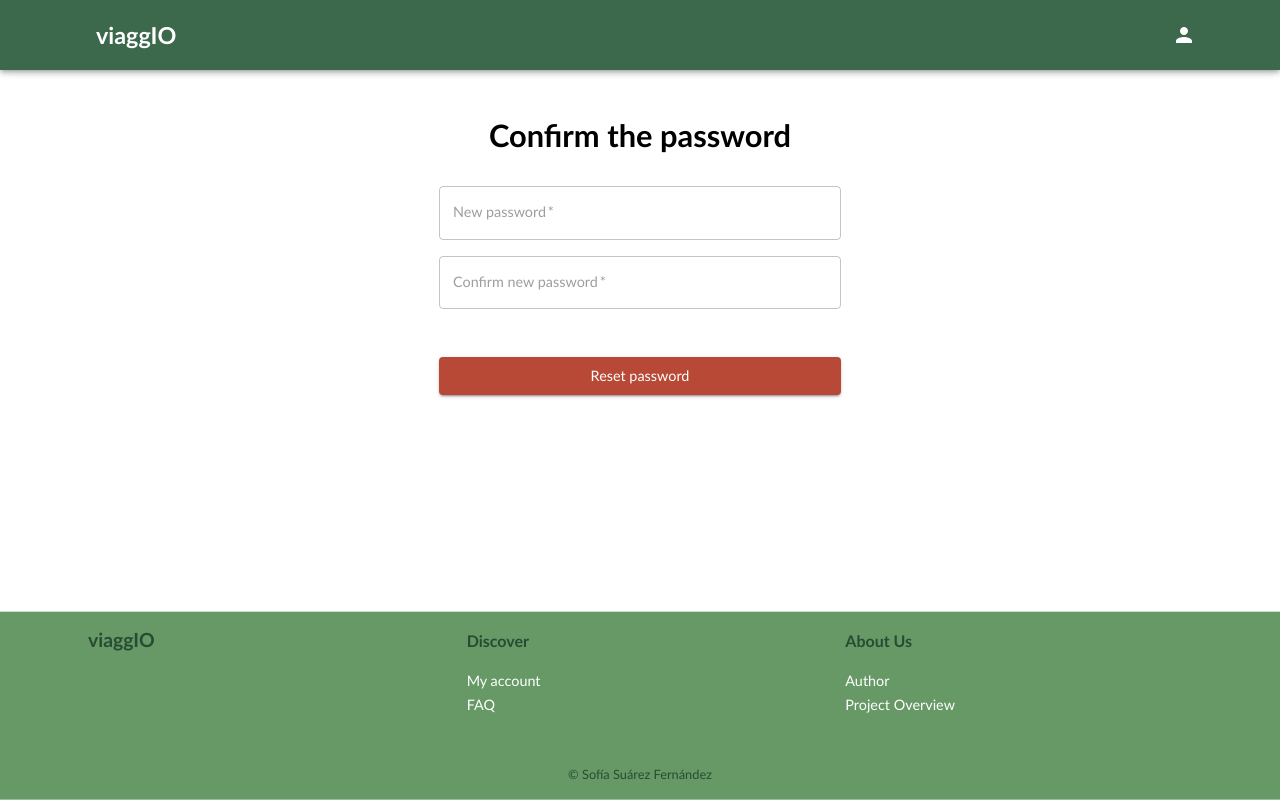
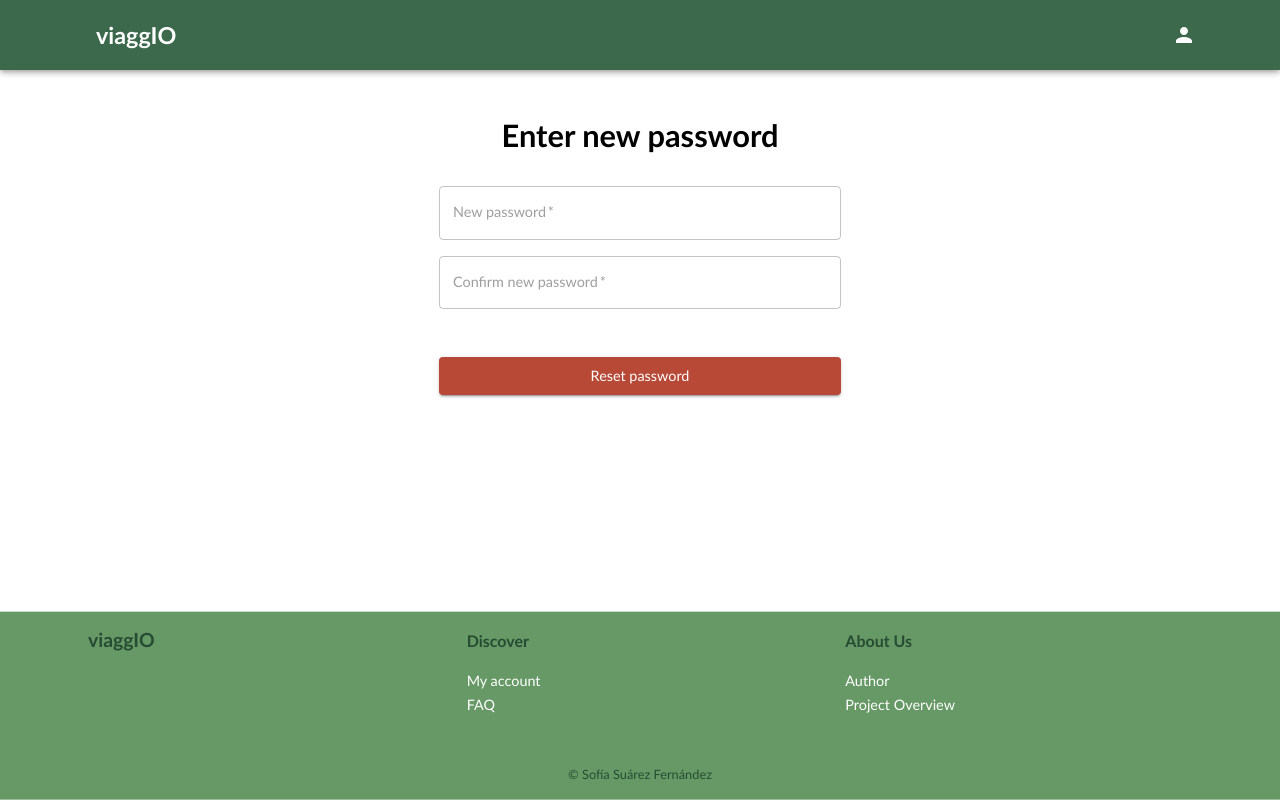
Before and after one commit to sofia-suarez-fernandez/hotel-recommendation-system, a React (Create React App) app in the folder frontend/: page /password/reset/confirm/1/1 in a window 1280 px wide. Built offline with nearby package versions, Linux system fonts and the light colour scheme; no server answers.

Commit message:
Update reset password

```diff
--- a/frontend/src/components/pages/ResetPasswordConfirm/ResetPasswordConfirm.tsx
+++ b/frontend/src/components/pages/ResetPasswordConfirm/ResetPasswordConfirm.tsx
@@ -10,7 +10,7 @@ export const ResetPasswordConfirm = (): JSX.Element => {
     <Layout>
       <Section>
         <Typography variant="h1" textAlign="center">
-          Confirm the password
+          Enter new password
         </Typography>
 
         <Grid container className={classes.wrapper}>
--- a/frontend/src/features/user/components/ResetPasswordForm/ResetPasswordForm.tsx
+++ b/frontend/src/features/user/components/ResetPasswordForm/ResetPasswordForm.tsx
@@ -33,7 +33,7 @@ export const ResetPasswordForm = (): JSX.Element => {
         required
         fullWidth
         id="email"
-        label="e-mail"
+        label="Email"
         name="email"
         autoComplete="email"
         autoFocus
@@ -44,7 +44,7 @@ export const ResetPasswordForm = (): JSX.Element => {
         emailError === null &&
         notEmailError === null && (
           <Alert severity="success" className={classes.alert}>
-            A confirmation url was sent to your email
+            A confirmation link was sent to your email
           </Alert>
         )}
 
```
